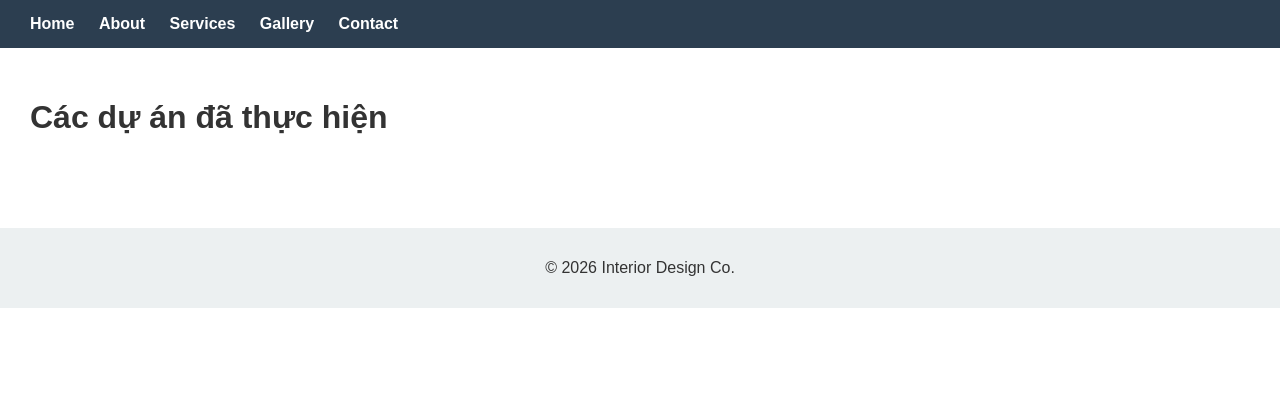
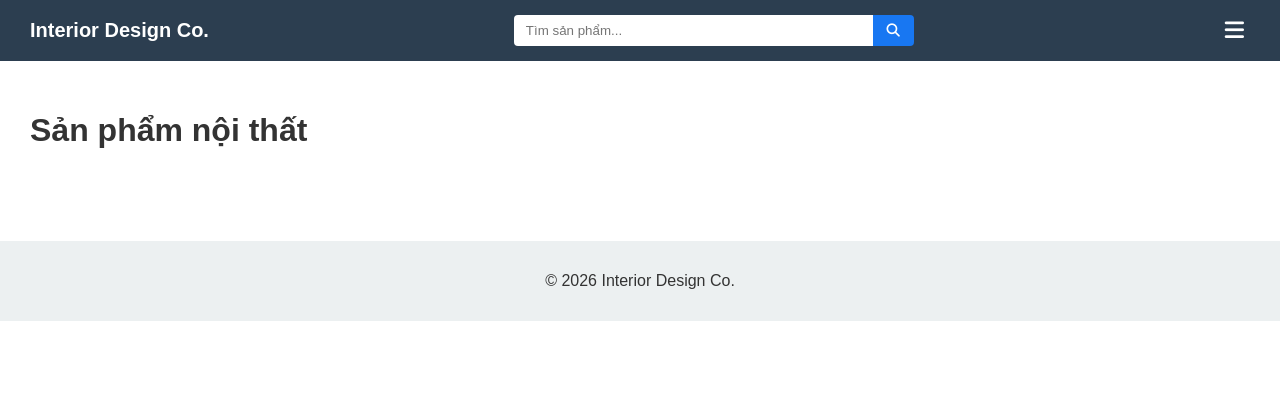
Before and after one commit to minhhuy07090709-uid/interior_web, a Flask app: page /gallery in a window 1280 px wide. Shown: the top 420 px of the page. Run offline with Flask 3, Linux system fonts and the light colour scheme; data that the repository does not hold is empty.

Commit message:
Seperate Gallery into Gallery and Product, add search bar, menu

```diff
--- a/app.py
+++ b/app.py
@@ -18,8 +18,17 @@ class Project(db.Model):
     title= db.Column(db.String(100),nullable=False)
     description=db.Column(db.Text, nullable=False)
     image_url= db.Column(db.String(200),nullable=False)
+    location=db.Column(db.String(200), nullable=True)
+    client_name=db.Column(db.String(100),nullable=True)
+    completed_date=db.Column(db.Date,nullable=True)
 
+class Product(db.Model):
+    id = db.Column(db.Integer, primary_key=True)
+    title = db.Column(db.String(100), nullable=False)
+    description = db.Column(db.Text, nullable=False)
+    image_url = db.Column(db.String(200), nullable=False)
 class Contact(db.Model):
+
     id = db.Column(db.Integer, primary_key=True)
     name = db.Column(db.String(100), nullable=False)
     email = db.Column(db.String(100), nullable=False)
@@ -39,8 +48,14 @@ def services():
 
 @app.route('/gallery')
 def gallery():
+    products=Product.query.all()
+    return render_template('gallery.html',products=products)
+
+@app.route('/projects')
+def project():
     projects=Project.query.all()
-    return render_template('gallery.html',projects=projects)
+    return render_template('projects.html',projects=projects)
+
 @app.route('/contact',methods=['GET','POST'])
 def contact():
     if request.method=='POST':
@@ -53,5 +68,14 @@ def contact():
         db.session.commit()
         return redirect(url_for('contact'))
     return render_template('contact.html')
+
+@app.route('/search')
+def search():
+    query=request.args.get('q','')
+    if query:
+        project=Product.query.filter(Product.title.ilike(f'%{query}%')).all()
+    else:
+        products=[]
+    return render_template('/gallery.html',products=products,search_query=query)
 if __name__=='__main__':
     app.run(debug=True)
--- a/static/css/style.css
+++ b/static/css/style.css
@@ -7,18 +7,6 @@ body {
 
 header {
   background-color: #2c3e50;
-  padding: 15px 30px;
-}
-
-nav a {
-  color: white;
-  text-decoration: none;
-  margin-right: 20px;
-  font-weight: bold;
-}
-
-nav a:hover {
-  text-decoration: underline;
 }
 
 main {
@@ -132,3 +120,107 @@ footer {
   opacity: 1;
   transform: translateX(0);
 }
+.nav-container {
+  display: flex;
+  align-items: center;
+  justify-content: space-between;
+  padding: 15px 30px;
+}
+
+.logo {
+  color: white;
+  font-weight: bold;
+  font-size: 20px;
+}
+
+.search-form {
+  display: flex;
+  flex: 1;
+  max-width: 400px;
+  margin: 0 30px;
+}
+
+.search-form input {
+  flex: 1;
+  padding: 8px 12px;
+  border: none;
+  border-radius: 4px 0 0 4px;
+  outline: none;
+}
+
+.search-form button {
+  background-color: #1877f2;
+  border: none;
+  color: white;
+  padding: 8px 14px;
+  border-radius: 0 4px 4px 0;
+  cursor: pointer;
+}
+
+.hamburger {
+  background: none;
+  border: none;
+  color: white;
+  font-size: 22px;
+  cursor: pointer;
+}
+
+/* Overlay mờ nền */
+#overlay {
+  position: fixed;
+  top: 0;
+  left: 0;
+  width: 100%;
+  height: 100%;
+  background: rgba(0, 0, 0, 0.5);
+  opacity: 0;
+  pointer-events: none;
+  transition: opacity 0.3s ease;
+  z-index: 998;
+}
+
+#overlay.show {
+  opacity: 1;
+  pointer-events: auto;
+}
+
+/* Drawer trượt từ phải */
+#nav-menu {
+  position: fixed;
+  top: 0;
+  right: 0;
+  width: 260px;
+  height: 100%;
+  background-color: #2c3e50;
+  display: flex;
+  flex-direction: column;
+  padding-top: 60px;
+  transform: translateX(100%);
+  transition: transform 0.3s ease;
+  z-index: 999;
+}
+
+#nav-menu.show {
+  transform: translateX(0);
+}
+
+#nav-menu a {
+  padding: 15px 30px;
+  color: white;
+  border-bottom: 1px solid rgba(255, 255, 255, 0.1);
+}
+
+#nav-menu a:hover {
+  background-color: rgba(255, 255, 255, 0.05);
+}
+
+.close-btn {
+  position: absolute;
+  top: 15px;
+  right: 20px;
+  background: none;
+  border: none;
+  color: white;
+  font-size: 24px;
+  cursor: pointer;
+}
--- a/templates/base.html
+++ b/templates/base.html
@@ -14,14 +14,49 @@
   </head>
   <body>
     <header>
-      <nav>
+      <div class="nav-container">
+        <div class="logo">Interior Design Co.</div>
+
+        <form class="search-form" action="{{ url_for('search') }}" method="GET">
+          <input
+            type="text"
+            name="q"
+            placeholder="Tìm sản phẩm..."
+            value="{{ request.args.get('q', '') }}"
+          />
+          <button type="submit">
+            <i class="fa-solid fa-magnifying-glass"></i>
+          </button>
+        </form>
+
+        <button class="hamburger" onclick="toggleMenu()">
+          <i class="fa-solid fa-bars"></i>
+        </button>
+      </div>
+
+      <!-- Overlay làm mờ nền khi menu mở -->
+      <div id="overlay" onclick="toggleMenu()"></div>
+
+      <!-- Drawer trượt từ phải -->
+      <nav id="nav-menu">
+        <button class="close-btn" onclick="toggleMenu()">
+          <i class="fa-solid fa-xmark"></i>
+        </button>
         <a href="/">Home</a>
         <a href="/about">About</a>
         <a href="/services">Services</a>
         <a href="/gallery">Gallery</a>
+        <a href="/projects">Projects</a>
         <a href="/contact">Contact</a>
       </nav>
     </header>
+
+    <script>
+      function toggleMenu() {
+        document.getElementById("nav-menu").classList.toggle("show");
+        document.getElementById("overlay").classList.toggle("show");
+      }
+    </script>
 
     <main>{% block content %}{% endblock %}</main>
 
--- a/templates/gallery.html
+++ b/templates/gallery.html
@@ -1,12 +1,18 @@
-{% extends "base.html" %} {% block title %}Gallery - Interior Design{% endblock
+{% extends "base.html" %} {% block title %}Sản phẩm - Interior Design{% endblock
 %} {% block content %}
-<h1>Các dự án đã thực hiện</h1>
+<h1>Sản phẩm nội thất</h1>
+{% if search_query %}
+<p>
+  Kết quả tìm kiếm cho "<strong>{{ search_query }}</strong>": {{ products|length
+  }} sản phẩm
+</p>
+{% endif %}
 <div class="gallery">
-  {% for project in projects %}
+  {% for product in products %}
   <div class="project-card">
-    <img src="{{ project.image_url }}" alt="{{ project.title }}" />
-    <h3>{{ project.title }}</h3>
-    <p>{{ project.description }}</p>
+    <img src="{{ product.image_url }}" alt="{{ product.title }}" />
+    <h3>{{ product.title }}</h3>
+    <p>{{ product.description }}</p>
   </div>
   {% endfor %}
 </div>
```
Also changed, not shown: templates/projects.html (added, +21 -0 lines).
